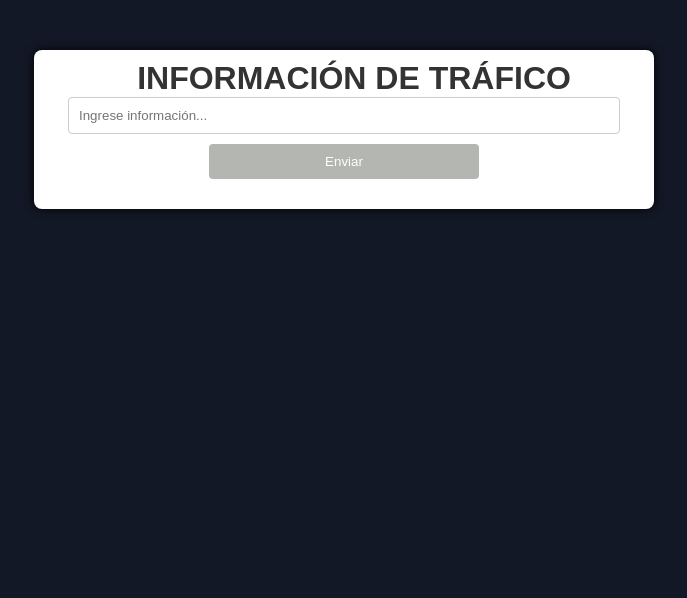
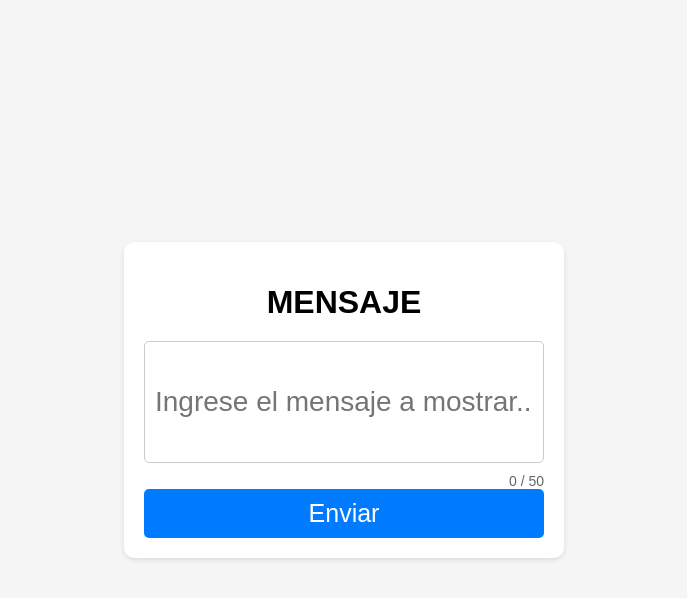
Before and after one commit to MarleneSalas/ClienteServidorProyectoU2, a plain HTML site: page Assets/Index.html in a window 1280 px wide. Shown: the whole page, without its empty margins (296-983 px from the left). Drawn offline with Linux system fonts and the light colour scheme.

Commit message:
Cambios en Views, Services, Estilos e Index

```diff
--- a/Assets/Index.html
+++ b/Assets/Index.html
@@ -4,15 +4,96 @@
     <meta charset="UTF-8">
     <meta name="viewport" content="width=device-width, initial-scale=1.0">
     <title>VMS: Crear</title>
-    <link rel="stylesheet" type="text/css" href="estilo.css">
-</head>
+    <link rel="stylesheet" type="text/css" href="estilo.css"/>
+    <style>
+        body {
+            font-family: Arial, sans-serif;
+            background-color: #f5f5f5;
+            margin: 0;
+    padding: 0;
+    display: flex;
+    justify-content: center;
+    align-items: center;
+    height: 100vh;
+        }
+
+        .container {
+    background-color: #fff;
+    padding: 20px;
+    border-radius: 10px;
+    box-shadow: 0 2px 5px rgba(0, 0, 0, 0.1);
+    max-width: 400px;
+    width: 100%;
+}
+
+h1 {
+    text-align: center;
+    margin-bottom: 20px;
+}
+
+form {
+    display: flex;
+    flex-direction: column;
+}
+
+input[type="text"] {
+    padding: 10px;
+    margin-bottom: 10px;
+    border: 1px solid #ccc;
+    border-radius: 5px;
+    font-size: 28px;
+    text-align: center;
+    height: 100px;
+    direction: ltr;
+}
+
+input[type="submit"] {
+    padding: 10px;
+    border: none;
+    border-radius: 5px;
+    background-color: #007bff;
+    color: #fff;
+    cursor: pointer;
+    font-size: 25px;
+    transition: background-color 0.3s ease;
+}
+
+input[type="submit"]:hover {
+        background-color: #0056b3;
+}
+
+#contador {
+    text-align: right;
+    font-size: 14px;
+    color: #666;
+}
+
+    </style>
+ </head>
 <body>
     <div class="container">
-        <h1>INFORMACIÓN DE TRÁFICO</h1>
+        <h1>MENSAJE</h1>
         <form method="post" action="./nuevo">
-            <input type="text" name="Texto" placeholder="Ingrese información...">
+            <input type="text" name="Texto" id="texto" placeholder="Ingrese el mensaje a mostrar..."
+                      maxlength="50" />
+            <span id="contador">0 / 50</span>
             <input type="submit" value="Enviar">
         </form>
     </div>
+    <script type="text/javascript">
+        // Obtener referencia al campo de texto y al contador
+        const inputTexto = document.getElementById("texto");
+        const contador = document.getElementById("contador");
+
+        // Escuchar el evento de entrada en el campo de texto
+        inputTexto.addEventListener("input", function () {
+            // Obtener la longitud del texto ingresado
+            const longitudTexto = inputTexto.value.length;
+
+            // Actualizar el contador
+            contador.textContent = longitudTexto + " / 50";
+        });
+    </script>
 </body>
+
 </html>
--- a/Assets/estilo.css
+++ b/Assets/estilo.css
@@ -1,58 +1,62 @@
-html{
-    background-color: #131826;
-}
 body {
-    font-family: Arial, sans-serif;
-    margin: 0;
+    /*font-family: Arial, sans-serif;*/
+    background-color: red;
+    /*margin: 0;
     padding: 0;
-}
-.container {
     display: flex;
     justify-content: center;
-   align-items: center;
-     flex-direction: column;
-    justify-content: center;
-    width: 600px;
-    margin: 0 auto;
-    margin-top: 50px;
-    padding: 10px;
-    background-color: #fff;
-    border-radius: 8px;
-    box-shadow: 0 0 10px rgb(0, 0, 0);
-}
-h1 {
-    margin: 0 0 0 20px;
-    color: #333;
-}
-form{
-    width: 90%;
-    display: flex;
-    justify-content: center;
-   align-items: center;
-    flex-direction: column;
-    justify-content: center;
+    align-items: center;
+    height: 100vh;*/
 }
 
-input[type="text"]{
+/*.container {
+    background-color: #fff;
+    padding: 20px;
+    border-radius: 10px;
+    box-shadow: 0 2px 5px rgba(0, 0, 0, 0.1);
+    max-width: 400px;
     width: 100%;
-    padding: 10px 0 10px 10px;
+}
+
+h1 {
+    text-align: center;
+    margin-bottom: 20px;
+}
+
+form {
+    display: flex;
+    flex-direction: column;
+}
+
+textarea {
+    padding: 10px;
     margin-bottom: 10px;
     border: 1px solid #ccc;
-    border-radius: 4px;
-    text-align: justify;
+    border-radius: 5px;
+    font-size: 28px;
+    resize: vertical;
+    text-align: center;
+    height: 100px;
+    direction: ltr;
 }
 
 input[type="submit"] {
-    width: 50%;
     padding: 10px;
-    background-color: #b4b6b1;
+    border: none;
+    border-radius: 5px;
+    background-color: #007bff;
     color: #fff;
-    border: none;
-    border-radius: 4px;
     cursor: pointer;
-    margin-bottom: 20PX;
+    font-size: 25px;
+    transition: background-color 0.3s ease;
 }
 
 input[type="submit"]:hover {
-    background-color: #e7bb29;
+        background-color: #0056b3;
 }
+
+#contador {
+    text-align: right;
+    font-size: 14px;
+    color: #666;
+}*/
```
Also changed, not shown: 3 other files.
